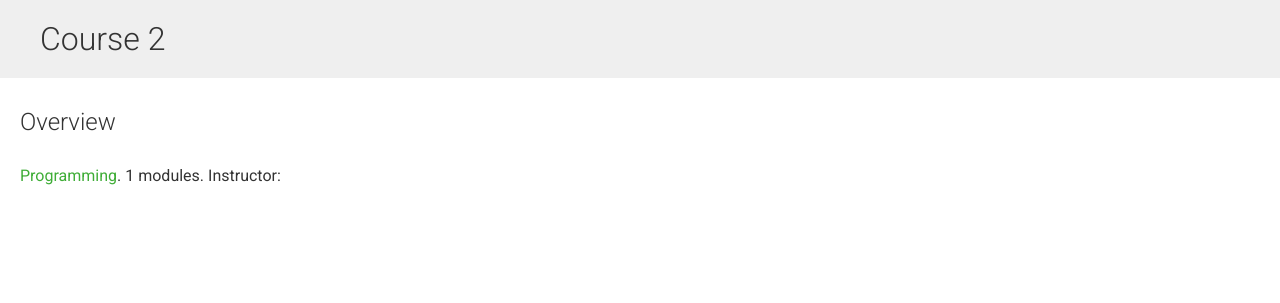
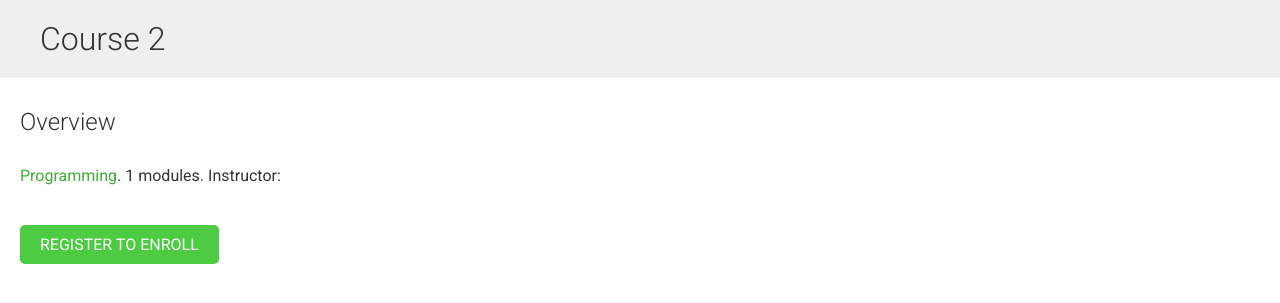
Before and after one commit to magwindow/education_platform, a Django app: a page that uses courses/templates/courses/course/detail.html in a window 1280 px wide. Shown: the part 54-357 px from the top of the page. Run offline with Django 4.2, Linux system fonts and the light colour scheme; data comes from the database, SQL or seed files in the repository; both versions use the stored data as it was after the commit.

Commit message:
Authorized users are shown a button to enroll in the course. If it is unauthorized, a link to register on the platform is displayed.

```diff
--- a/courses/models.py
+++ b/courses/models.py
@@ -24,6 +24,7 @@
     slug = models.SlugField(max_length=200, unique=True)
     overview = models.TextField()
     created = models.DateTimeField(auto_now_add=True)
+    students = models.ManyToManyField(User, related_name='courses_joined', blank=True)
 
     class Meta:
         ordering = ['-created']
--- a/courses/templates/courses/course/detail.html
+++ b/courses/templates/courses/course/detail.html
@@ -16,6 +16,17 @@
       {{ object.modules.count }} modules. Instructor: {{ object.owner.get_full_name }}
     </p>
     {{ object.overview|linebreaks }}
+    {% if request.user.is_authenticated %}
+      <form action="{% url "student_enroll_course" %}" method="post">
+        {{ enroll_form }}
+        {% csrf_token %}
+        <input type="submit" value="Enroll now">
+      </form>
+      {% else %}
+        <a href="{% url "student_registration" %}" class="button">
+        Register to enroll
+      </a>
+    {% endif %}
   </div>
   {% endwith %}
 {% endblock %}
--- a/courses/views.py
+++ b/courses/views.py
@@ -12,6 +12,7 @@
 
 from .models import Course, Module, Content, Subject
 from .forms import ModuleFormSet
+from students.forms import CourseEnrollForm
 
 
 class ManageCourseListView(ListView):
@@ -173,3 +174,8 @@
 class CourseDetailView(DetailView):
     model = Course
     template_name = 'courses/course/detail.html'
+
+    def get_context_data(self, **kwargs):
+        context = super().get_context_data(**kwargs)
+        context['enroll_form'] = CourseEnrollForm(initial={'course': self.object})
+        return context
--- /dev/null
+++ b/students/forms.py
@@ -0,0 +1,7 @@
+from django import forms
+
+from courses.models import Course
+
+
+class CourseEnrollForm(forms.Form):
+    course = forms.ModelChoiceField(queryset=Course.objects.all(), widget=forms.HiddenInput)
--- a/students/urls.py
+++ b/students/urls.py
@@ -4,4 +4,5 @@
 
 urlpatterns = [
     path('register/', views.StudentRegistrationView.as_view(), name='student_registration'),
+    path('enroll-course/', views.StudentEnrollCourseView.as_view(), name='student_enroll_course'),
 ]
```
Also changed, not shown: students/views.py (+17 -1 lines), courses/migrations/0005_course_students.py (added), db.sqlite3.
